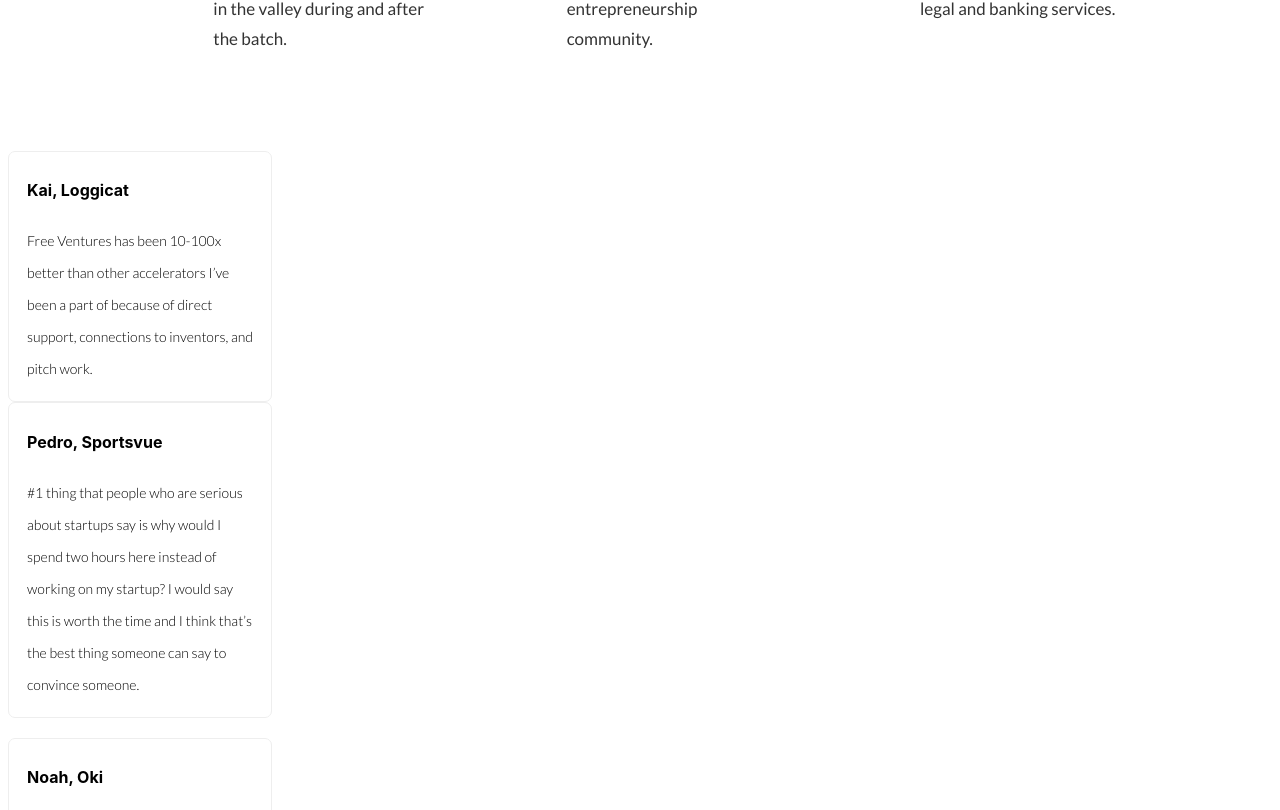
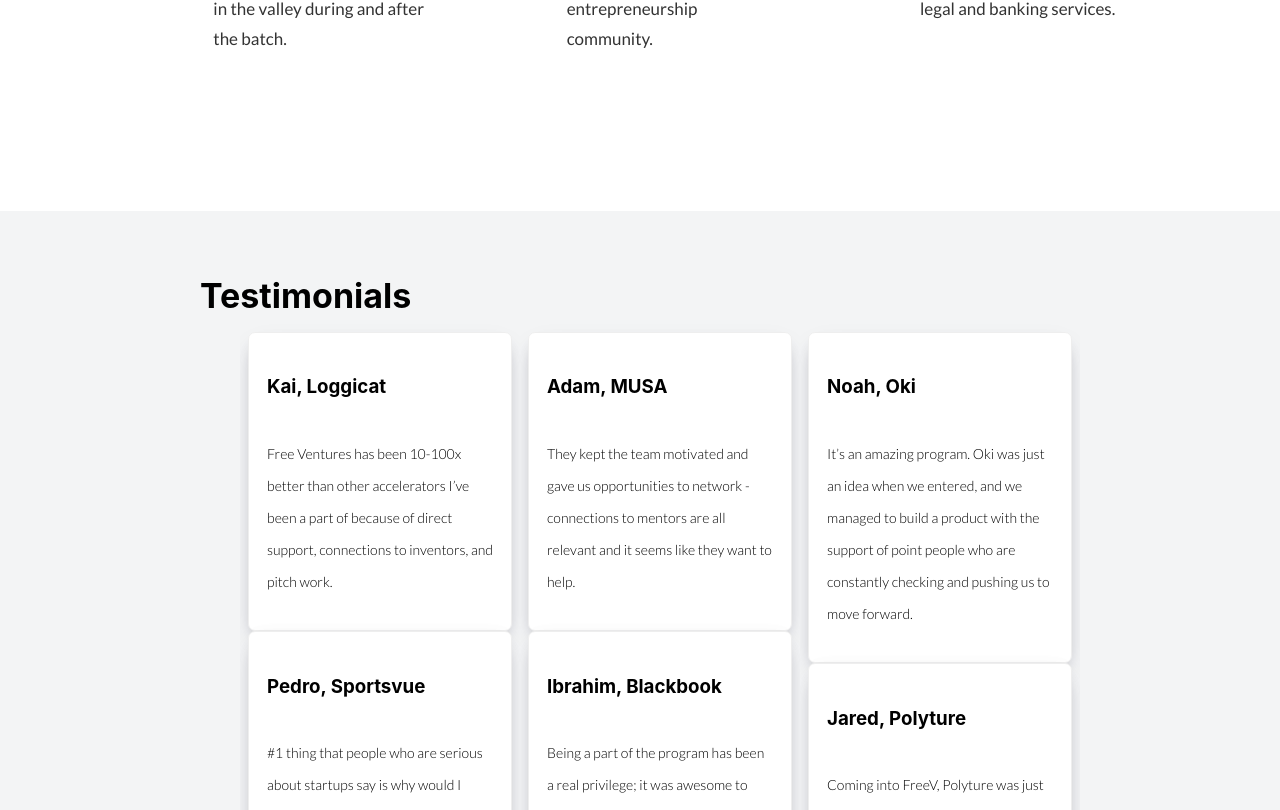
Before and after one commit to Free-Ventures-Cal/website, a React (Create React App) app: page / in a window 1280 px wide. Shown: the part 3942-4752 px from the top of the page. Built offline with nearby package versions, Linux system fonts and the light colour scheme.

Commit message:
Improve testimonials styling by aligning right and adding gray background

```diff
--- a/src/Components/Home.js
+++ b/src/Components/Home.js
@@ -447,25 +447,31 @@ function Home() {
                     </div>
                 </div>
             </div>
-            <div>
+            {/* start gray section */}
+            <div className="testimonialsHome homeSection gray">
+                <h2>Testimonials</h2>
+                <div className="testimonials">
                     <div class="testimonials-marquee-wrapper">
                         <div className="testimonials-cards-marquee">
                             <div class="testimonials-cards-col">
-                            {testimonials.slice(0, testimonials.length/3)}
+                                {testimonials.slice(0, testimonials.length / 3)}
                             </div>
                         </div>
                         <div className="testimonials-cards-marquee">
                             <div class="testimonials-cards-col">
-                            {testimonials.slice(testimonials.length/3, 2*testimonials.length/3)}
+                                {testimonials.slice(2 * testimonials.length / 3, testimonials.length)}
                             </div>
                         </div>
                         <div className="testimonials-cards-marquee">
                             <div class="testimonials-cards-col">
-                            {testimonials.slice(2*testimonials.length/3, testimonials.length)}
+                                {testimonials.slice(testimonials.length / 3, 2 * testimonials.length / 3)}
                             </div>
                         </div>
                     </div>
                 </div>
+            </div>
+            <svg xmlns="http://www.w3.org/2000/svg" viewBox="0 0 1440 320"><path fill="#f3f4f5" d="M0,128L60,138.7C120,149,240,171,360,176C480,181,600,171,720,149.3C840,128,960,96,1080,85.3C1200,75,1320,85,1380,90.7L1440,96L1440,0L1380,0C1320,0,1200,0,1080,0C960,0,840,0,720,0C600,0,480,0,360,0C240,0,120,0,60,0L0,0Z"></path></svg>
+            {/* end gray section */}
             <div className="contactSection homeSection" id="contact">
                 <div className="container">
                     <h2>Looking to get involved?</h2>
--- a/src/Components/Testimonial.js
+++ b/src/Components/Testimonial.js
@@ -7,7 +7,7 @@ function Testimonial(props) {
         <div class="testimonial-card-wrapper">
             <div class="testimonial-card">
                 <div class="testimonial-card-header">
-                    <h2>{props.name}, {props.company}</h2>
+                    <h3>{props.name}, {props.company}</h3>
                 </div>
                 <div class="testimonial-card-description">
                     <p>{props.text}</p>
--- a/src/styles/Home.css
+++ b/src/styles/Home.css
@@ -347,7 +347,8 @@ a {
 }
 
 .gray {
-  background-color: #F3F4F5;
+  background-color: #f3f4f5;
+  overflow: auto;
 }
 
 .portfolioHome {
@@ -501,18 +502,38 @@ a {
   padding-top: 0 !important;
 }
 
+.testimonialsHome {
+  margin-top: 100px;
+  height: 80vh;
+  overflow: hidden;
+}
+
+.testimonialsHome h2 {
+  text-align: center;
+  float: left;
+  margin-left: 200px;
+}
+
+.testimonials {
+  float: right;
+  margin-right: 100px;
+  /* display: flex;
+  justify-content: center; */
+}
+
 .testimonials-marquee-wrapper {
-  position: relative;
-  overflow-y: hidden;
-  overflow-x: hidden;
-  margin-top: 20px;
-  padding-top: 20px;
-  width: 100%;
+  display: flex;
+  align-items: center;
+  flex-flow: row nowrap;
+  margin-right: 100px;
 }
 
 .testimonials-cards-marquee {
   display: flex;
   flex-direction: column;
+  height: 80vh;
+  overflow-y: scroll;
+  overflow-x: hidden;
   box-sizing: border-box;
   margin: 0 0 20px 0;
   justify-content: center;
@@ -541,15 +562,22 @@ a {
 .testimonial-card {
   box-sizing: border-box;
   background-color: white;
-  border-color: #eee;
-  border-style: solid;
-  border-width: 1px;
-  border-radius: 7px;
   color: black;
   display: flex;
   flex-flow: row wrap;
   height: 100%;
   padding: 16px 18px;
+  margin: 16px 0;
+
+  box-shadow: 0 13px 27px -5px rgba(50, 50, 93, 0.15),
+    0 8px 16px -8px rgba(0, 0, 0, 0.3), 0 -6px 16px -6px rgba(0, 0, 0, 0.025);
+  transition: all 0.3s ease;
+
+  /* Border Style */
+  border-color: #eee;
+  border-style: solid;
+  border-width: 1px;
+  border-radius: 7px;
 }
 
 .testimonial-card-header {
@@ -561,7 +589,6 @@ a {
 
 .testimonial-card-header h2 {
   font-size: 16px;
-  line-height: 19.2px;
 }
 
 .testimonial-card-description p {
```
Lines whose indentation alone changed are shown as unchanged.
